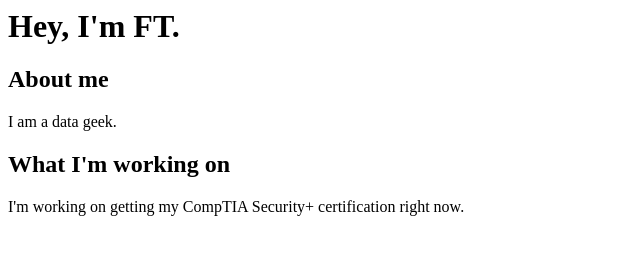
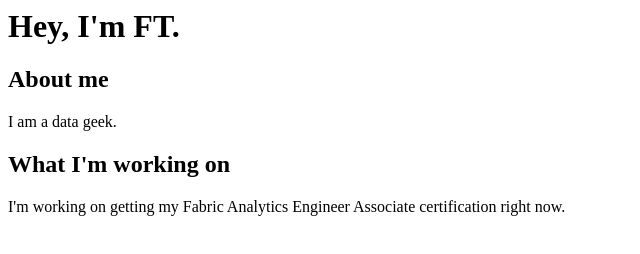
Before and after one commit to ftuncay/mywebsite, a plain HTML site: page index.html in a window 1280 px wide. Shown: the whole page, without its empty margins (0-640 px from the left). Drawn offline with Linux system fonts and the light colour scheme.

Commit message:
Update index.html

```diff
--- a/index.html
+++ b/index.html
@@ -10,7 +10,7 @@
         </p>
         <h2>What I'm working on</h2>
         <p>
-            I'm working on getting my CompTIA Security+ certification right now.
+            I'm working on getting my Fabric Analytics Engineer Associate certification right now.
         </p>
     </body>
 </html>
```
